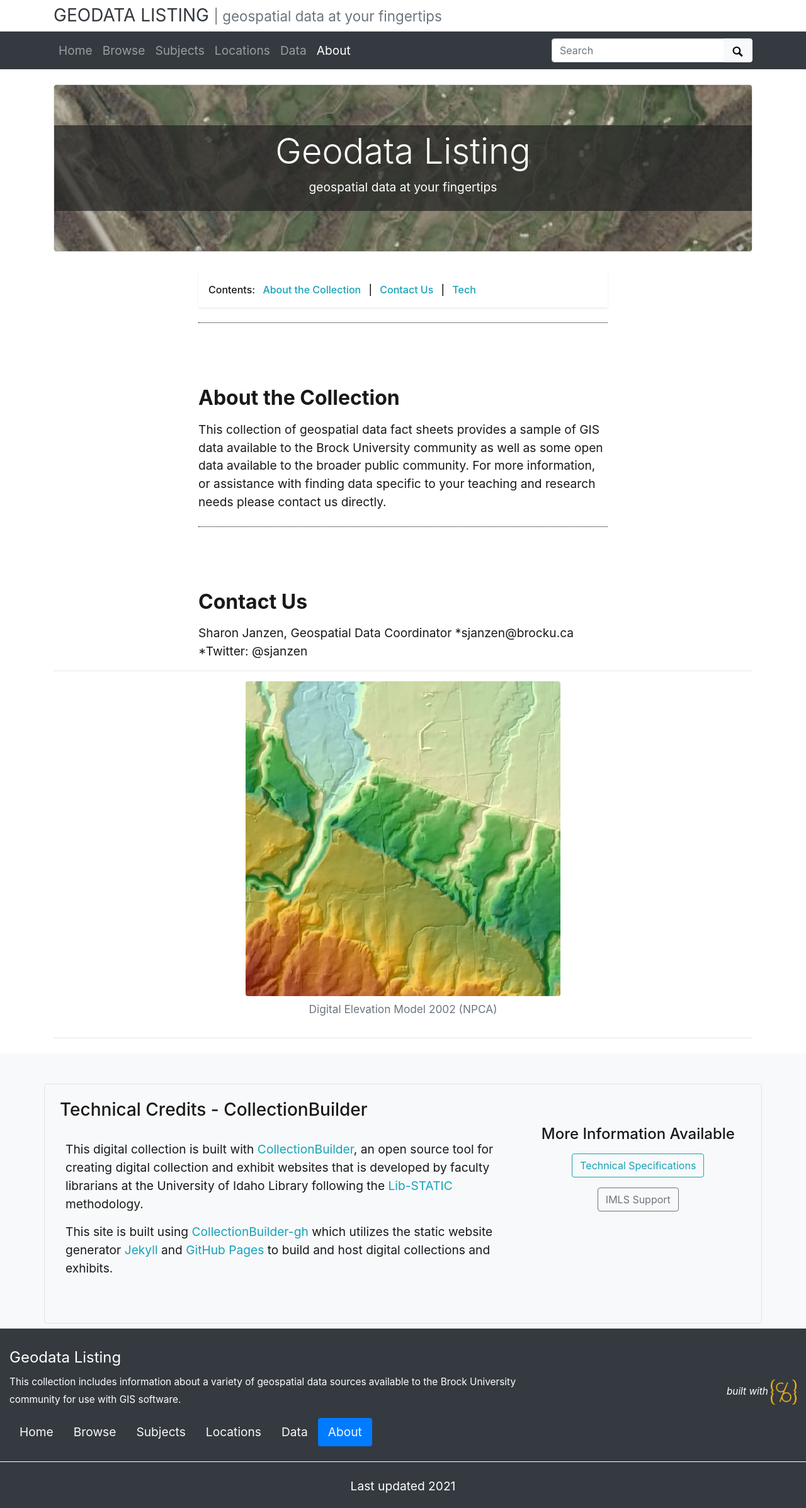
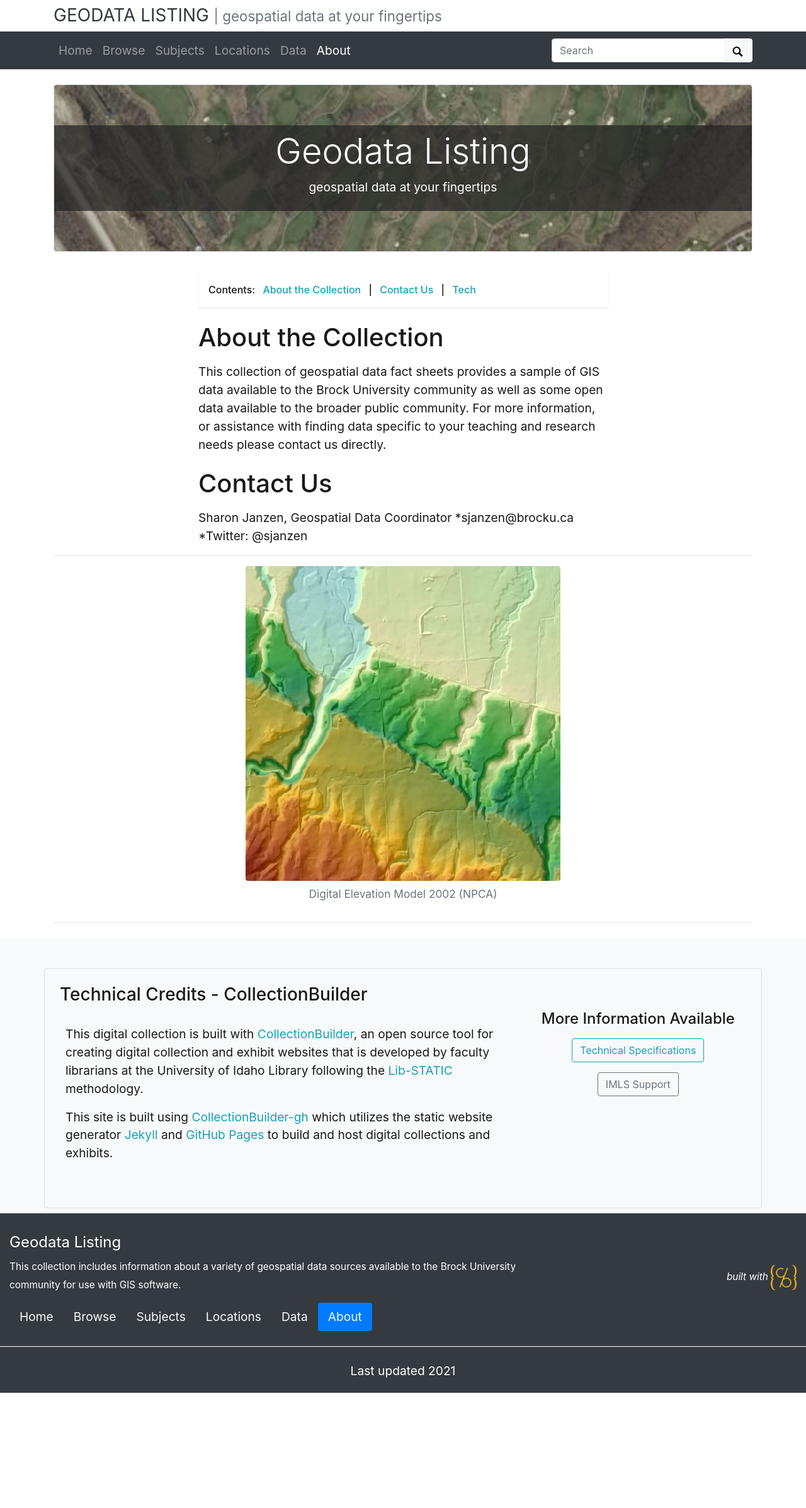
Before and after one commit to BrockDSL/geodata-listing, a Jekyll site: the page built from pages/about.md, in a window 1280 px wide. Shown: the whole page at 63% size. Built offline with Jekyll 4.4.1, drawn with Linux system fonts in a browser that asks for light colours; after the commit the page ends 2212 px from its top, so only the background shows below that.

```diff
--- a/pages/about.md
+++ b/pages/about.md
@@ -10,11 +10,11 @@ permalink: /about.html
 
 {% include feature/nav-menu.html sections="About the Collection;Contact Us" %}
 
-## About the Collection
+# About the Collection
 
 This collection of geospatial data fact sheets provides a sample of GIS data available to the Brock University community as well as some open data available to the broader public community. For more information, or assistance with finding data specific to your teaching and research needs please contact us directly.
 
-## Contact Us
+# Contact Us
 
 Sharon Janzen, Geospatial Data Coordinator
 *sjanzen@brocku.ca
```
